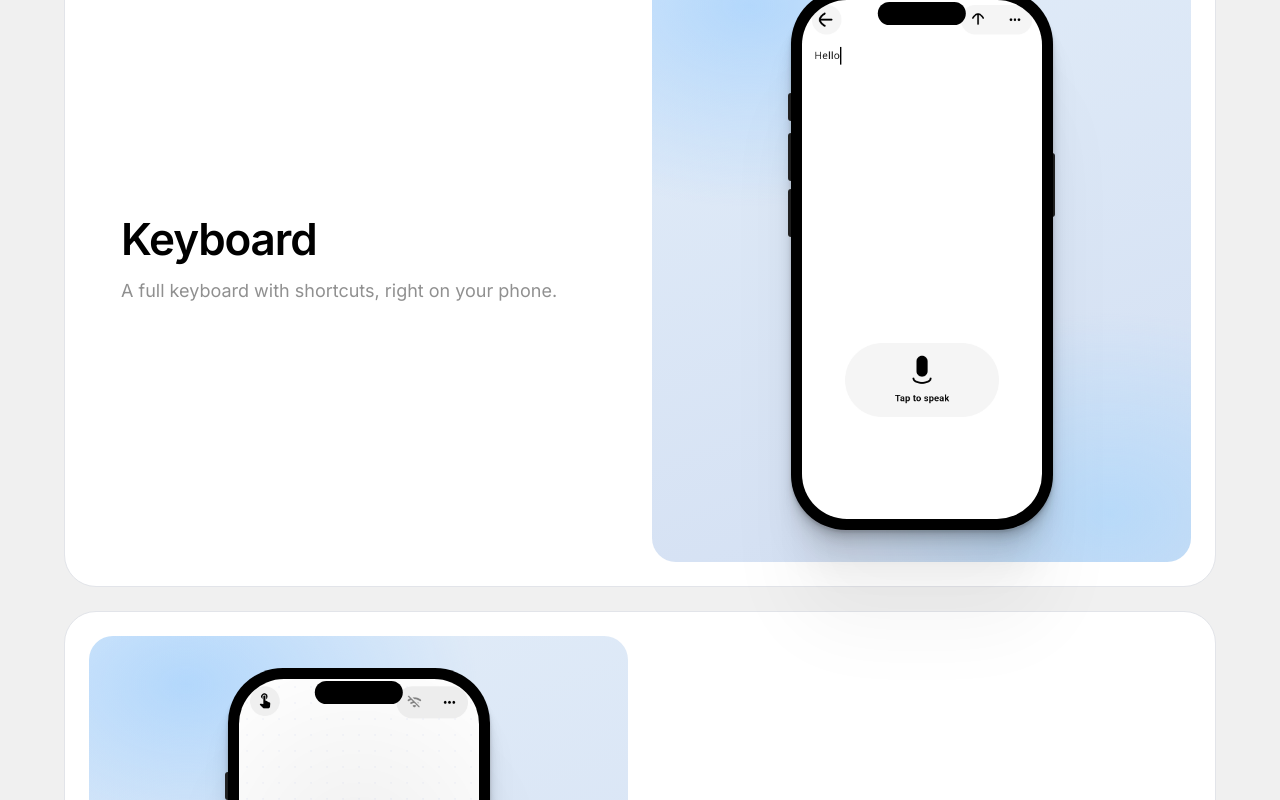
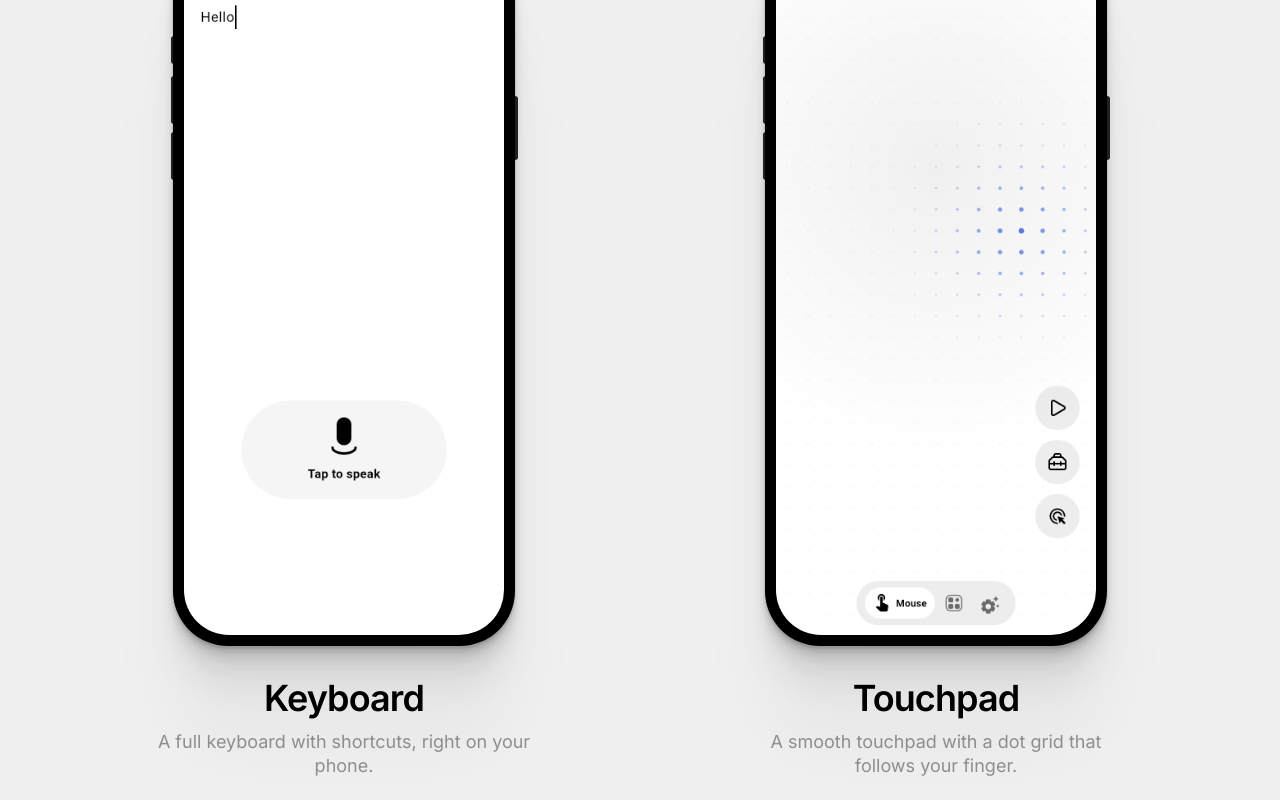
Before and after one commit to Aorigoon/mousify-website, a Next.js app: page / in a window 1280 px wide. Shown: the part 2340-3140 px from the top of the page. Built offline with nearby package versions, Linux system fonts and the light colour scheme.

Commit message:
Features v2.3: 4 boxes, full images, one background

```diff
--- a/app/globals.css
+++ b/app/globals.css
@@ -106,14 +106,6 @@
   }
 }
 
-/* Soft blue-grey gradient backdrop behind the phone in feature blocks. */
-.visual-backdrop {
-  background:
-    radial-gradient(26rem 18rem at 18% 8%, oklch(0.82 0.12 255 / 0.55), transparent 70%),
-    radial-gradient(24rem 18rem at 85% 92%, oklch(0.85 0.1 250 / 0.5), transparent 70%),
-    linear-gradient(160deg, oklch(0.94 0.02 250), oklch(0.9 0.03 260));
-}
-
 /* Feature reveal on scroll (600ms ease-out, ±48px + fade). The hidden state
    only applies once JS adds .reveal-ready, so SSR / no-JS shows content. */
 .reveal-ready [data-reveal] {
--- a/components/Features.tsx
+++ b/components/Features.tsx
@@ -10,7 +10,8 @@ type Feature = {
   alt: string;
 };
 
-// Showcase order: Keyboard first, then Touchpad, Media, Quick tools, Scroll, Cloud.
+// v2.3: 4 boxes only — Keyboard, Touchpad, Media, Quick tools. Scroll slider
+// and Cloud mode live in the "Why Mousify" cards instead.
 const features: Feature[] = [
   {
     title: "Keyboard",
@@ -36,59 +37,18 @@ const features: Feature[] = [
     image: "/feature-quick-tools.png",
     alt: "Mousify quick tools stick open",
   },
-  {
-    title: "Scroll slider",
-    description: "Hold the slider to keep scrolling; release to snap back to center.",
-    image: "/feature-scroll.png",
-    alt: "Mousify scroll slider held down",
-  },
-  {
-    title: "Cloud mode",
-    description: "Control your PC from anywhere with the free relay — no port forwarding.",
-    image: "/app-home.png",
-    alt: "Mousify app home screen",
-  },
 ];
 
-// One feature block: text side + phone side. flip puts the phone on the left
-// (desktop); centered stacks text above the phone. Mobile always stacks
-// text above the phone (DOM order).
-function FeatureBlock({
-  feature,
-  flip,
-  centered,
-}: {
-  feature: Feature;
-  flip: boolean;
-  centered: boolean;
-}) {
-  const reveal = centered ? "center" : flip ? "left" : "right";
+// One box: big phone on top, headline + description below. No card, no
+// border, no backdrop — the section background shows through.
+function FeatureBox({ feature, reveal }: { feature: Feature; reveal: "left" | "right" }) {
   return (
-    <div
-      data-reveal={reveal}
-      className={`gap-4 rounded-[2rem] border bg-card p-4 sm:gap-6 sm:p-6 ${
-        centered ? "flex flex-col" : "grid md:grid-cols-2"
-      }`}
-    >
-      <div
-        className={`flex flex-col justify-center p-4 sm:p-6 lg:p-8 ${
-          centered ? "items-center text-center" : flip ? "md:order-2" : ""
-        }`}
-      >
-        <h3 className="text-3xl font-semibold tracking-tight sm:text-4xl lg:text-[2.75rem] lg:leading-[1.1]">
-          {feature.title}
-        </h3>
-        <p className="mt-4 max-w-md text-base leading-6 text-muted-foreground sm:text-lg">
-          {feature.description}
-        </p>
-      </div>
-      <div
-        className={`visual-backdrop flex items-center justify-center rounded-[1.5rem] p-8 ${
-          !centered && flip ? "md:order-1" : ""
-        }`}
-      >
-        <PhoneShot src={feature.image} alt={feature.alt} className="w-[220px] sm:w-[240px]" />
-      </div>
+    <div data-reveal={reveal} className="flex flex-col items-center text-center">
+      <PhoneShot src={feature.image} alt={feature.alt} className="w-[280px] sm:w-[320px]" />
+      <h3 className="mt-8 text-3xl font-semibold tracking-tight sm:text-4xl">{feature.title}</h3>
+      <p className="mt-3 max-w-sm text-base leading-6 text-muted-foreground sm:text-lg">
+        {feature.description}
+      </p>
     </div>
   );
 }
@@ -139,19 +99,14 @@ export default function Features() {
         Touchpad, keyboard, media, and more — free, with no account.
       </p>
 
-      <div className="flex w-full max-w-6xl flex-col gap-6">
-        {features.map((feature, index) => {
-          const centered = index === features.length - 1;
-          const flip = !centered && index % 2 === 1;
-          return (
-            <FeatureBlock
-              key={feature.title}
-              feature={feature}
-              flip={flip}
-              centered={centered}
-            />
-          );
-        })}
+      <div className="grid w-full max-w-6xl gap-12 sm:grid-cols-2 sm:gap-x-8 sm:gap-y-16">
+        {features.map((feature, index) => (
+          <FeatureBox
+            key={feature.title}
+            feature={feature}
+            reveal={index % 2 === 0 ? "left" : "right"}
+          />
+        ))}
       </div>
     </div>
   );
```
